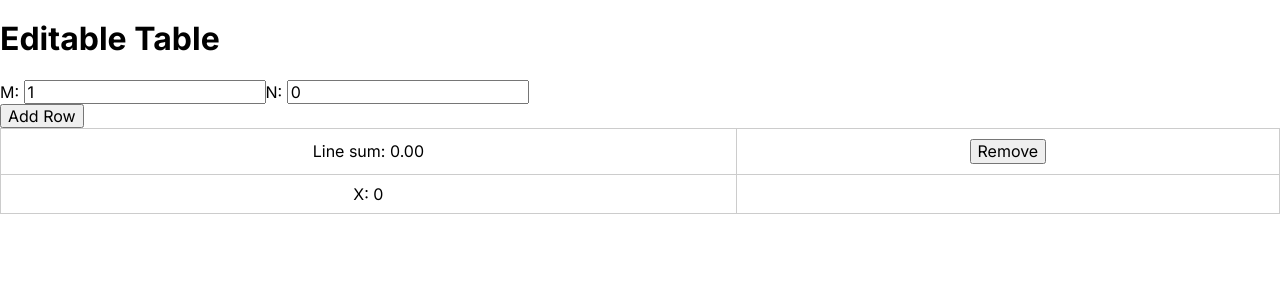
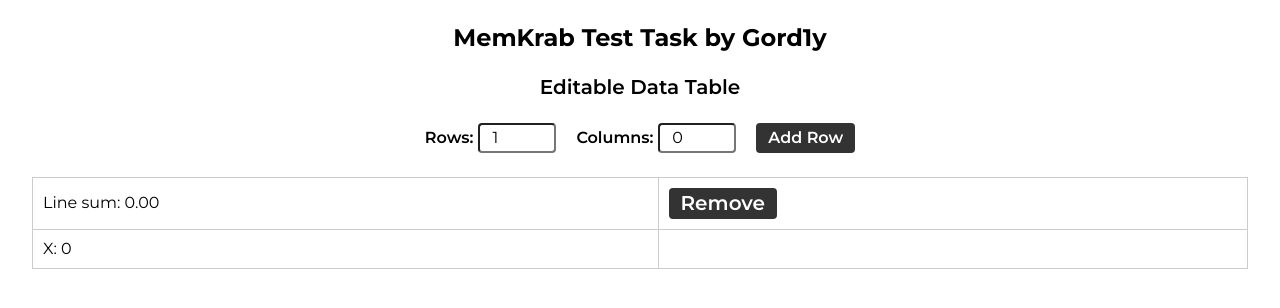
Before and after one commit to Gord1y/memkrab_test_task, a Next.js app: page / in a window 1280 px wide. Both pictures are taken after a click on the button "Add Row". Shown: the top 308 px of the page. Built offline with nearby package versions, Linux system fonts and the light colour scheme.

Commit message:
feature app styling

```diff
--- a/src/app/layout.tsx
+++ b/src/app/layout.tsx
@@ -1,11 +1,15 @@
 import type { Metadata } from 'next'
-import { Inter } from 'next/font/google'
+import { Montserrat } from 'next/font/google'
 import 'normalize.css'
 
 import './styles.scss'
 import { AppProvider } from '@/context/AppContext'
 
-const inter = Inter({ subsets: ['latin'] })
+const inter = Montserrat({
+  subsets: ['latin'],
+  style: 'normal',
+  weight: ['400', '500', '600', '700']
+})
 
 export const metadata: Metadata = {
   title: 'MemKrab Test Task',
--- a/src/app/page.tsx
+++ b/src/app/page.tsx
@@ -2,9 +2,10 @@ import Table from '@/components/Table'
 
 export default function Home() {
   return (
-    <>
-      <h1>Editable Table</h1>
+    <div className='table'>
+      <h1 className='title'>MemKrab Test Task by Gord1y</h1>
+      <h1 className='subtitle'>Editable Data Table</h1>
       <Table />
-    </>
+    </div>
   )
 }
--- a/src/app/styles.scss
+++ b/src/app/styles.scss
@@ -1,7 +1,92 @@
-/* Table styles */
-table {
+.table {
   width: 100%;
   border-collapse: collapse;
+  .title {
+    margin: 0;
+    text-align: center;
+    padding-top: 24px;
+    font-weight: 700;
+    font-size: 24px;
+  }
+  .subtitle {
+    margin: 0;
+    text-align: center;
+    padding-top: 24px;
+    font-weight: 600;
+    font-size: 20px;
+  }
+  .inputs {
+    display: flex;
+    flex-wrap: wrap;
+    justify-content: center;
+    margin-top: 24px;
+    gap: 20px;
+    .input {
+      display: flex;
+      gap: 5px;
+      align-items: center;
+      font-size: 16px;
+      font-weight: 600;
+      input {
+        width: 50px;
+        padding: 4px 12px;
+        border-radius: 4px;
+      }
+    }
+    button {
+      padding: 4px 12px;
+      border-radius: 4px;
+      border: none;
+      background-color: #333;
+      color: #fff;
+      font-size: 16px;
+      font-weight: 600;
+      cursor: pointer;
+      &:hover {
+        background-color: #555;
+      }
+    }
+  }
+}
+
+table {
+  width: 95%;
+  margin: 24px auto;
+  border-collapse: collapse;
+  .block {
+    display: flex;
+    width: 100%;
+    justify-content: space-between;
+    align-items: center;
+    p {
+      font-size: 16px;
+      font-weight: 600;
+    }
+    button {
+      padding: 4px 12px;
+      border-radius: 4px;
+      border: none;
+      background-color: #fff;
+      font-size: 16px;
+      font-weight: 600;
+    }
+    input {
+      width: 100px;
+    }
+  }
+  .remove {
+    padding: 4px 12px;
+    border-radius: 4px;
+    border: none;
+    background-color: #333;
+    color: #fff;
+    font-size: 20px;
+    font-weight: 600;
+    cursor: pointer;
+    &:hover {
+      background-color: #555;
+    }
+  }
 }
 
 table,
@@ -13,19 +98,16 @@ td {
 th,
 td {
   padding: 10px;
-  text-align: center;
 }
 
 th {
   background-color: #f2f2f2;
 }
 
-/* Highlighted cells */
 td.highlighted {
   background-color: yellow;
 }
 
-/* Gradient background for cell percentages */
 td {
   position: relative;
 }
--- /dev/null
+++ b/src/components/Edit.tsx
@@ -0,0 +1,13 @@
+export const Edit = () => {
+  return (
+    <svg
+      xmlns='http://www.w3.org/2000/svg'
+      width='24'
+      height='24'
+      viewBox='0 0 24 24'
+      fill='rgba(0, 0, 0, 1)'
+    >
+      <path d='M19.045 7.401c.378-.378.586-.88.586-1.414s-.208-1.036-.586-1.414l-1.586-1.586c-.378-.378-.88-.586-1.414-.586s-1.036.208-1.413.585L4 13.585V18h4.413L19.045 7.401zm-3-3 1.587 1.585-1.59 1.584-1.586-1.585 1.589-1.584zM6 16v-1.585l7.04-7.018 1.586 1.586L7.587 16H6zm-2 4h16v2H4z'></path>
+    </svg>
+  )
+}
--- a/src/components/Table.tsx
+++ b/src/components/Table.tsx
@@ -80,15 +80,18 @@ const Table: React.FC = () => {
   }
 
   return (
-    <div>
-      <div>
-        M:{' '}
+    <>
+      <div className='inputs'>
+        <div className='input'>
+          Rows:
           <input
             type='number'
             value={M}
             onChange={e => setM(parseInt(e.target.value))}
           />
-        N:{' '}
+        </div>
+        <div className='input'>
+          Columns:
           <input
             type='number'
             value={N}
@@ -96,6 +99,7 @@ const Table: React.FC = () => {
           />
         </div>
         <button onClick={addRow}>Add Row</button>
+      </div>
       <table>
         <tbody>
           {data.map((row, rowIndex) => (
@@ -114,7 +118,9 @@ const Table: React.FC = () => {
               ))}
               <td>Line sum: {calculateRowSum(row)}</td>
               <td>
-                <button onClick={() => removeRow(rowIndex)}>Remove</button>
+                <button className='remove' onClick={() => removeRow(rowIndex)}>
+                  Remove
+                </button>
               </td>
             </tr>
           ))}
@@ -129,7 +135,7 @@ const Table: React.FC = () => {
           </tr>
         </tbody>
       </table>
-    </div>
+    </>
   )
 }
 
--- a/src/components/TableCell.tsx
+++ b/src/components/TableCell.tsx
@@ -1,6 +1,8 @@
 import React, { useState } from 'react'
 
 import { Cell, useAppContext } from '../context/AppContext'
+
+import { Edit } from './Edit'
 
 interface TableCellProps {
   cellData: Cell
@@ -38,12 +40,11 @@ const TableCell: React.FC<TableCellProps> = ({
 
   return (
     <td
-      onClick={onIncreaseValue}
       onMouseEnter={onHover}
       className={cellData.highlighted ? 'highlighted' : ''}
     >
       {editing ? (
-        <div>
+        <div className='block'>
           <input
             type='number'
             value={inputValue}
@@ -53,9 +54,11 @@ const TableCell: React.FC<TableCellProps> = ({
           />
         </div>
       ) : (
-        <div>
-          <span>{cellData.amount}%</span>
-          <button onClick={handleEdit}>Edit</button>
+        <div className='block'>
+          <p onClick={onIncreaseValue}>{cellData.amount}%</p>
+          <button onClick={handleEdit}>
+            <Edit />
+          </button>
         </div>
       )}
     </td>
```
Lines whose indentation alone changed are shown as unchanged.
